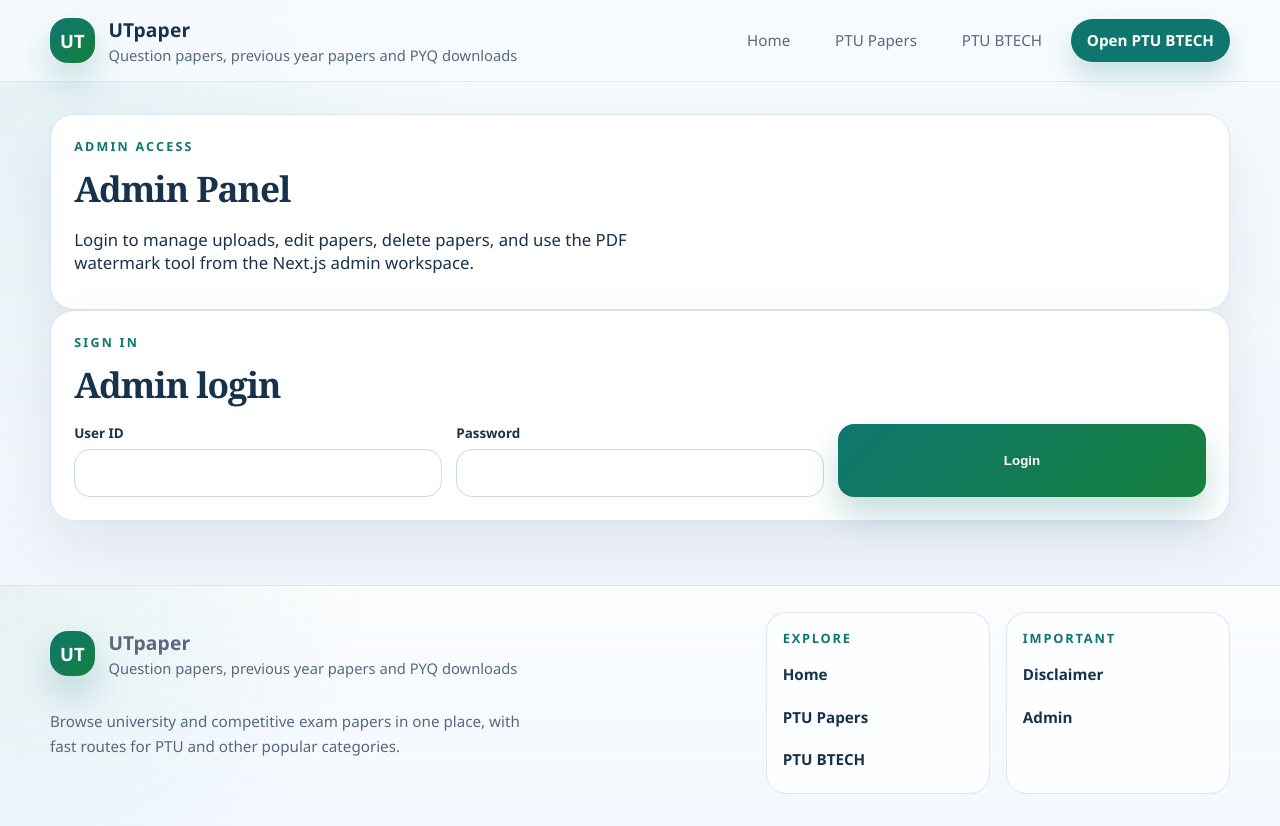
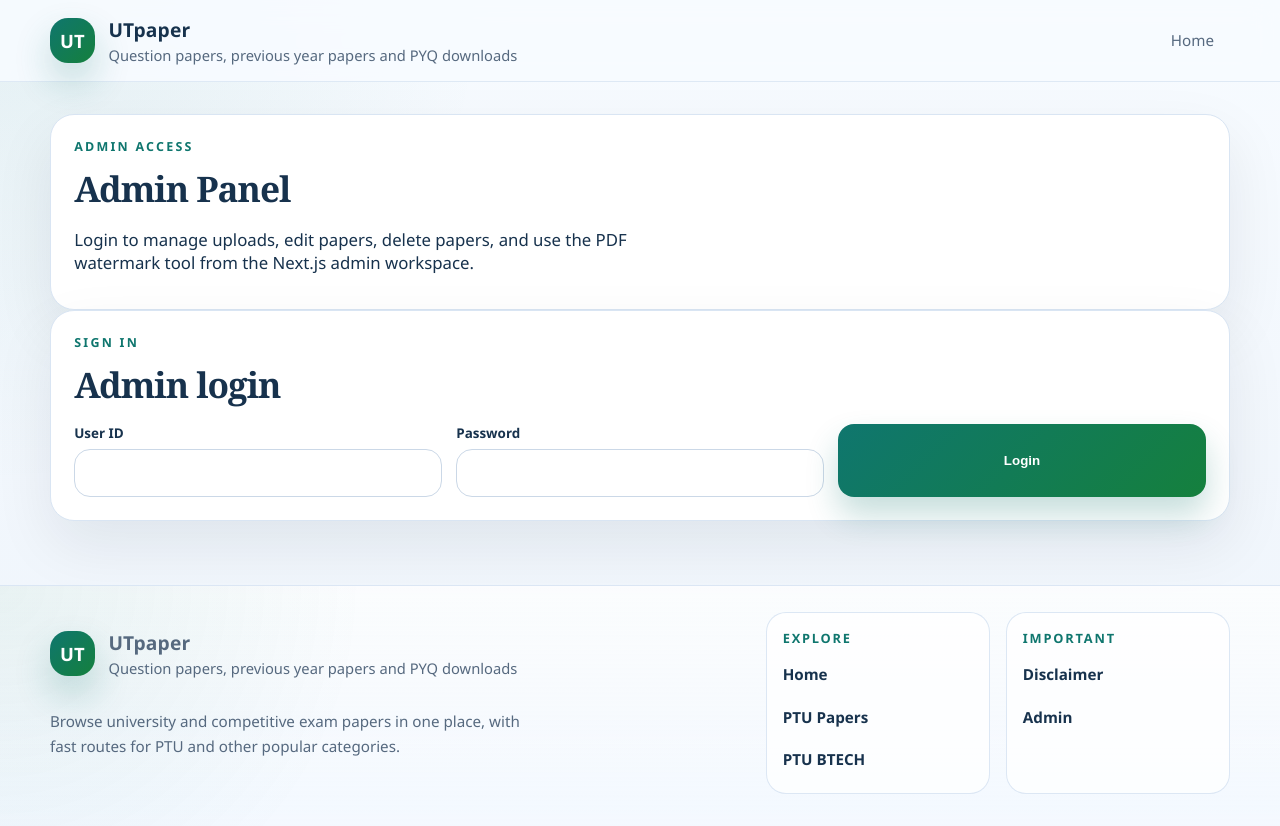
Before and after one commit to ahmadtauqeer672/ut_downloader_pyq, a Next.js app in the folder next-frontend/: page /admin in a window 1280 px wide. Built offline with nearby package versions, Linux system fonts and the light colour scheme; no server answers.

Commit message:
Simplify header navigation

```diff
--- a/next-frontend/components/site-header.tsx
+++ b/next-frontend/components/site-header.tsx
@@ -14,11 +14,6 @@
 
         <nav className="site-nav" aria-label="Primary">
           <Link href="/">Home</Link>
-          <Link href="/question-papers/ptu">PTU Papers</Link>
-          <Link href="/question-papers/ptu/btech">PTU BTECH</Link>
-          <Link className="site-nav__cta" href="/question-papers/ptu/btech">
-            Open PTU BTECH
-          </Link>
         </nav>
       </div>
     </header>
```
